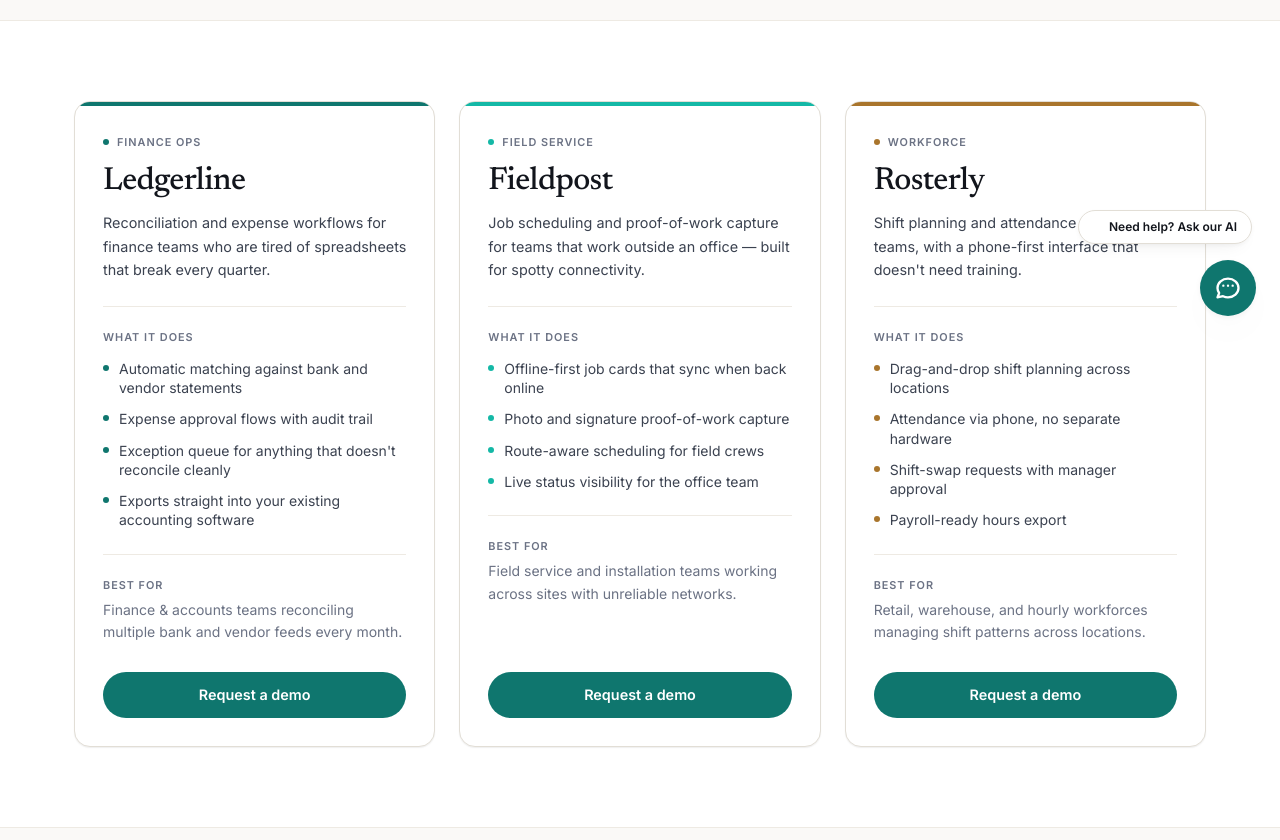
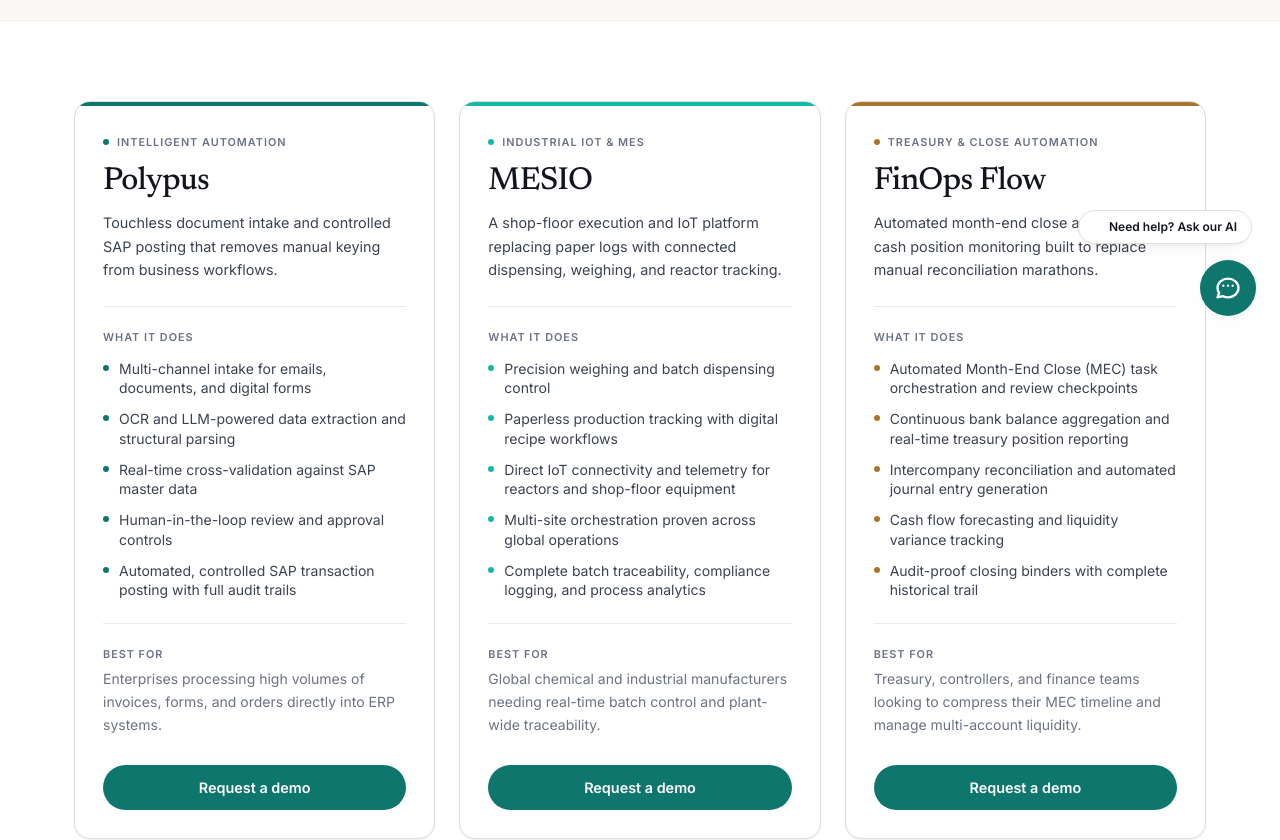
Before and after one commit to akshay-axonite/Axonite-Website, a React (Vite) app: page /products in a window 1280 px wide. Shown: the part 460-1300 px from the top of the page. Built offline with nearby package versions, Linux system fonts and the light colour scheme.

Commit message:
changes done

```diff
--- a/src/data/content.js
+++ b/src/data/content.js
@@ -1,59 +1,62 @@
 export const products = [
   {
-    name: "Ledgerline",
-    tag: "Finance ops",
-    desc: "Reconciliation and expense workflows for finance teams who are tired of spreadsheets that break every quarter.",
-    idealFor: "Finance & accounts teams reconciling multiple bank and vendor feeds every month.",
+    name: "Polypus",
+    tag: "Intelligent automation",
+    desc: "Touchless document intake and controlled SAP posting that removes manual keying from business workflows.",
+    idealFor: "Enterprises processing high volumes of invoices, forms, and orders directly into ERP systems.",
     features: [
-      "Automatic matching against bank and vendor statements",
-      "Expense approval flows with audit trail",
-      "Exception queue for anything that doesn't reconcile cleanly",
-      "Exports straight into your existing accounting software",
+      "Multi-channel intake for emails, documents, and digital forms",
+      "OCR and LLM-powered data extraction and structural parsing",
+      "Real-time cross-validation against SAP master data",
+      "Human-in-the-loop review and approval controls",
+      "Automated, controlled SAP transaction posting with full audit trails",
     ],
   },
   {
-    name: "Fieldpost",
-    tag: "Field service",
-    desc: "Job scheduling and proof-of-work capture for teams that work outside an office — built for spotty connectivity.",
-    idealFor: "Field service and installation teams working across sites with unreliable networks.",
+    name: "MESIO",
+    tag: "Industrial IoT & MES",
+    desc: "A shop-floor execution and IoT platform replacing paper logs with connected dispensing, weighing, and reactor tracking.",
+    idealFor: "Global chemical and industrial manufacturers needing real-time batch control and plant-wide traceability.",
     features: [
-      "Offline-first job cards that sync when back online",
-      "Photo and signature proof-of-work capture",
-      "Route-aware scheduling for field crews",
-      "Live status visibility for the office team",
+      "Precision weighing and batch dispensing control",
+      "Paperless production tracking with digital recipe workflows",
+      "Direct IoT connectivity and telemetry for reactors and shop-floor equipment",
+      "Multi-site orchestration proven across global operations",
+      "Complete batch traceability, compliance logging, and process analytics",
     ],
   },
   {
-    name: "Rosterly",
-    tag: "Workforce",
-    desc: "Shift planning and attendance for hourly teams, with a phone-first interface that doesn't need training.",
-    idealFor: "Retail, warehouse, and hourly workforces managing shift patterns across locations.",
+    name: "FinOps Flow",
+    tag: "Treasury & close automation",
+    desc: "Automated month-end close and real-time cash position monitoring built to replace manual reconciliation marathons.",
+    idealFor: "Treasury, controllers, and finance teams looking to compress their MEC timeline and manage multi-account liquidity.",
     features: [
-      "Drag-and-drop shift planning across locations",
-      "Attendance via phone, no separate hardware",
-      "Shift-swap requests with manager approval",
-      "Payroll-ready hours export",
+      "Automated Month-End Close (MEC) task orchestration and review checkpoints",
+      "Continuous bank balance aggregation and real-time treasury position reporting",
+      "Intercompany reconciliation and automated journal entry generation",
+      "Cash flow forecasting and liquidity variance tracking",
+      "Audit-proof closing binders with complete historical trail",
     ],
   },
 ];
 
 export const services = [
   {
-    title: "Product engineering",
-    desc: "We design and build the software itself — from first prototype to the version your customers depend on daily.",
-  },
-  {
-    title: "Platform & infrastructure",
-    desc: "Systems that stay up: deployment pipelines, monitoring, and architecture that scales without a rewrite.",
+    title: "Design Systems",
+    desc: "Interfaces built on a shared language of components, so every new feature looks like it belongs.",
   },
   {
     title: "Applied AI",
     desc: "Model integration and automation where it actually removes work, not where it just sounds impressive in a deck.",
   },
   {
-    title: "Design systems",
-    desc: "Interfaces built on a shared language of components, so every new feature looks like it belongs.",
+    title: "Platform & Infrastructure",
+    desc: "Systems that stay up: deployment pipelines, monitoring, and architecture that scales without a rewrite.",
   },
+  {
+  title: "Product Support",
+  desc: "We stay on after launch: active maintenance, bug triage, and incremental improvements so your software never degrades into technical debt.",
+},
 ];
 
 export const process = [
--- a/src/pages/About.jsx
+++ b/src/pages/About.jsx
@@ -17,10 +17,10 @@
 ];
 
 const facts = [
-  { label: "Founded", value: "2021" },
-  { label: "Team", value: "24 people" },
+  { label: "Founded", value: "2026" },
+  { label: "Team", value: "11 people" },
   { label: "Products live", value: "3" },
-  { label: "Based in", value: "Pune, IN" },
+  { label: "Based in", value: "Pune - IN & US" },
 ];
 
 export default function About() {
@@ -30,7 +30,7 @@
         <div className="relative max-w-prose mx-auto px-6">
           <p className="eyebrow mb-5">About Axonite</p>
           <h1 className="text-display">
-            A small team building software we'd want to use ourselves.
+           A scalable team building software we'd want to use ourselves.
           </h1>
           <p className="mt-6 max-w-[52ch] text-[1.125rem] leading-relaxed text-ink-2">
             Axonite Technology Pvt Ltd started as three engineers frustrated
```
